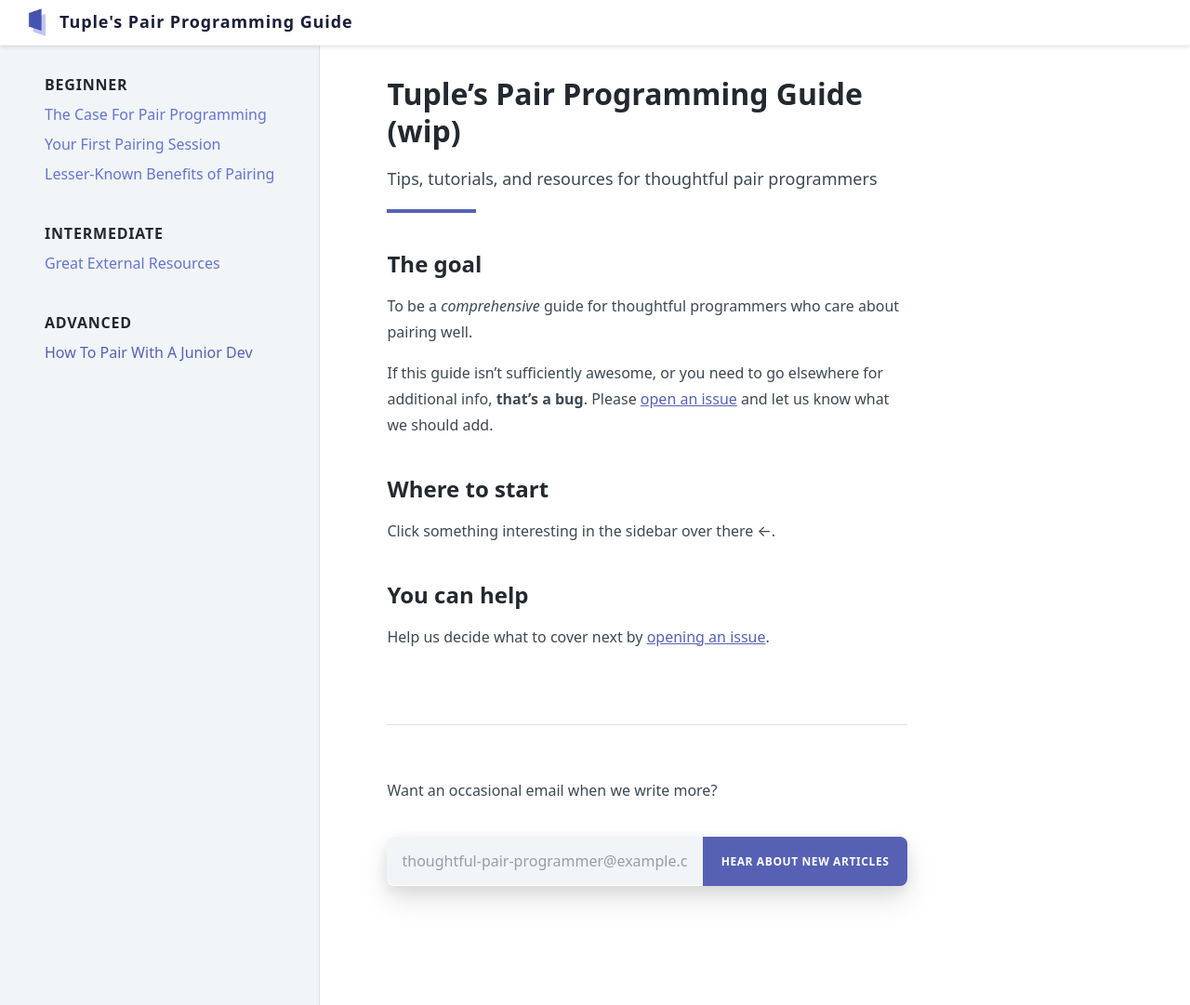
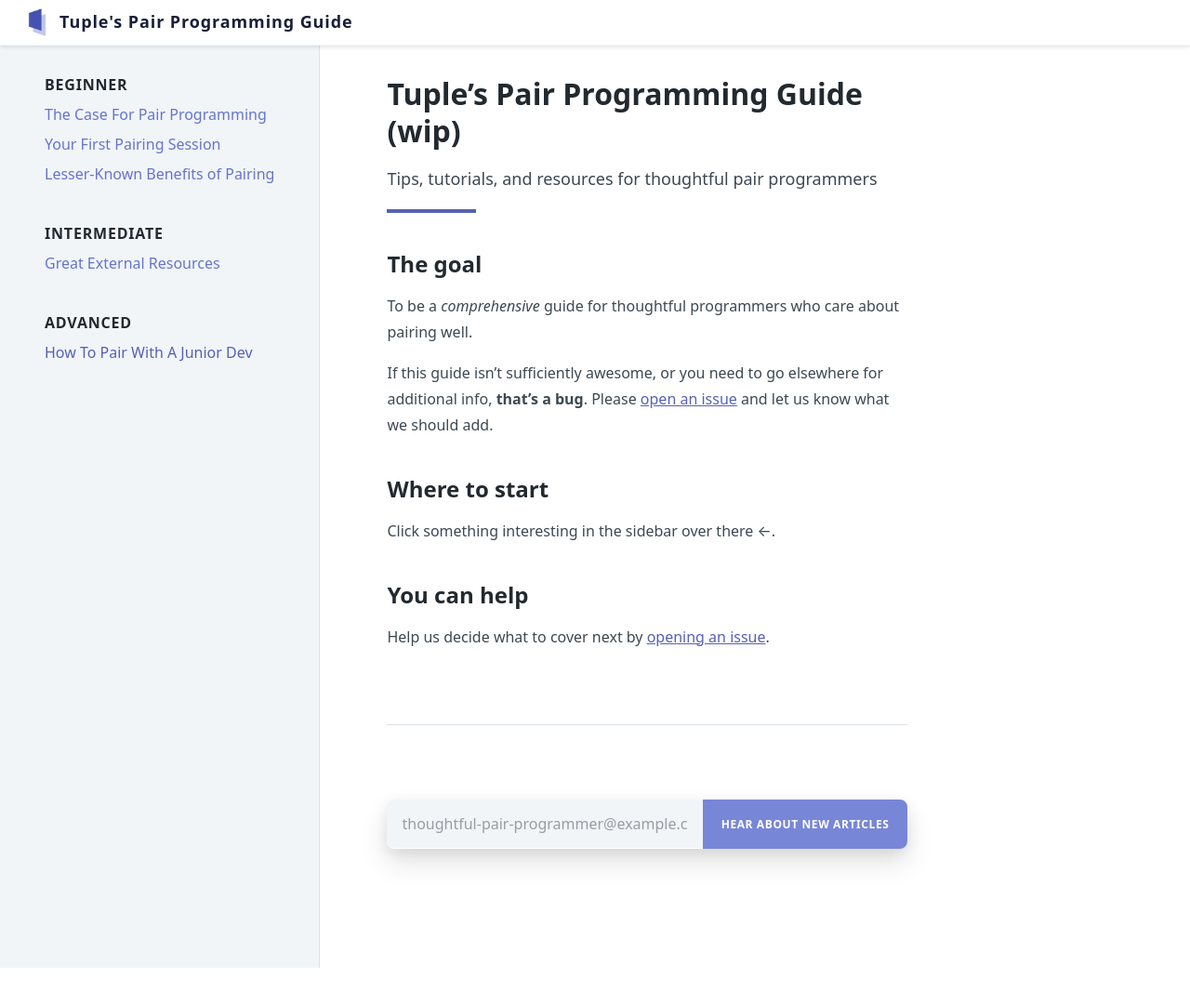
Before and after one commit to tupleapp/pair-programming-guide, a Jekyll site: the page built from index.md, in a window 1280 px wide. Shown: the whole page at 93% size. Built offline with Jekyll 4.4.1, drawn with Linux system fonts in a browser that asks for light colours; after the commit the page ends 1041 px from its top, so only the background shows below that.

Commit message:
change footer

```diff
--- a/_includes/article-footer.html
+++ b/_includes/article-footer.html
@@ -1,5 +1,3 @@
-<hr class="mt-20 mb-10 border-solid border-t border-grey-light">
-
-<p class="pt-4 pb-5">Want an occasional email when we write more?</p>
+<hr class="my-20 border-solid border-t border-grey-light">
 
 {% include subscribe-box.html %}
--- a/_includes/subscribe-box.html
+++ b/_includes/subscribe-box.html
@@ -10,8 +10,8 @@
     autocomplete="email">
 
     <button class="w-full md:w-auto md:flex-no-shrink
-    bg-indigo-dark hover:bg-indigo border-indigo-dark
-    hover:border-indigo uppercase font-bold
+    bg-indigo-light hover:bg-indigo-lighter border-indigo-light
+    hover:border-indigo-lighter uppercase font-bold
     tracking-wide border-4 text-white py-4 px-4
     rounded-lg md:rounded-none md:rounded-r-lg
     text-xs md:shadow-none shadow-lg"
```
